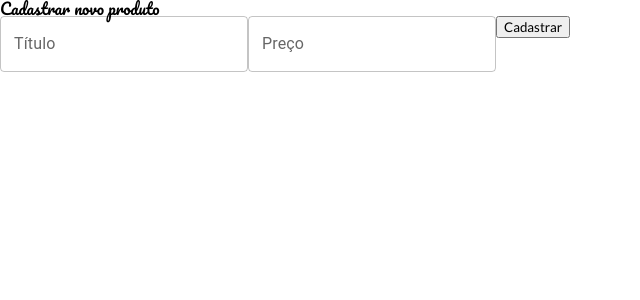
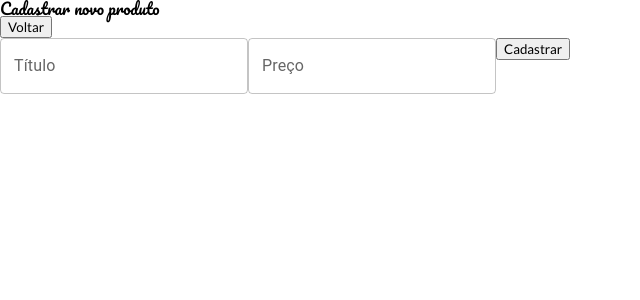
Before and after one commit to JCDMeira/clothing-store, a React (Vite) app: page /admin/create in a window 1280 px wide. Shown: the top 300 px of the page, without its empty margins (0-640 px from the left). Built offline with nearby package versions, Linux system fonts and the light colour scheme.

Commit message:
feat: add go back on product create

```diff
--- a/src/Pages/ProductAdmin/pages/CreateProduct.tsx
+++ b/src/Pages/ProductAdmin/pages/CreateProduct.tsx
@@ -36,6 +36,8 @@ export const CreateProduct: React.FC = () => {
     <div>
       <h1>Cadastrar novo produto</h1>
 
+      <button onClick={() => navigate("/admin")}>Voltar</button>
+
       <form onSubmit={onSubmit}>
         <TextField
           label="Título"
```
